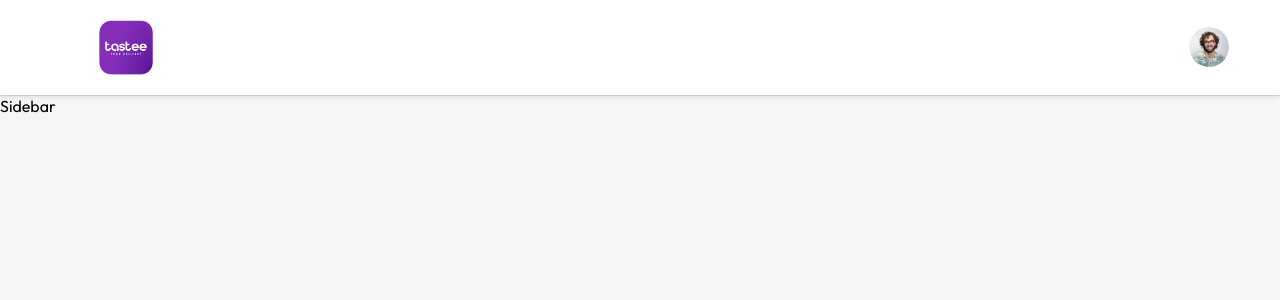
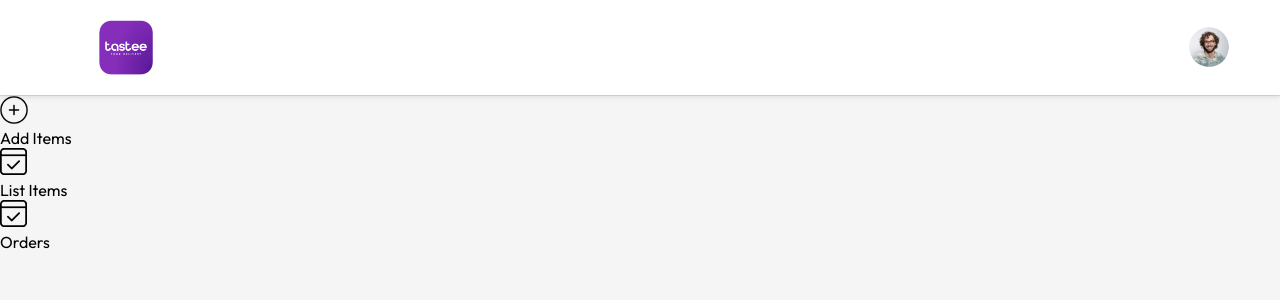
Before and after one commit to Heshani833/Full-Stack-Food-Delivery-Website, a React (Vite) app in the folder admin/admin-panel/: page / in a window 1280 px wide. Before the commit this address had no page. Shown: the top 300 px of the page. Built offline with nearby package versions, Linux system fonts and the light colour scheme.

Commit message:
Added icons in Sidebar

```diff
--- a/admin/admin-panel/src/components/Sidebar/Sidebar.jsx
+++ b/admin/admin-panel/src/components/Sidebar/Sidebar.jsx
@@ -1,10 +1,26 @@
-import React from 'react'
-import './sidebar.css'
+import React from "react";
+import "./sidebar.css";
+import { assets } from "../../assets/assets";
 
 const Sidebar = () => {
   return (
-    <div>Sidebar</div>
-  )
-}
+    <div className="sidebar">
+      <div className="sidebar-options">
+        <div className="sidebar-option">
+          <img src={assets.add_icon} alt="" />
+          <p>Add Items</p>
+        </div>
+        <div className="sidebar-option">
+          <img src={assets.order_icon} alt="" />
+          <p>List Items</p>
+        </div>
+        <div className="sidebar-option">
+          <img src={assets.order_icon} alt="" />
+          <p>Orders</p>
+        </div>
+      </div>
+    </div>
+  );
+};
 
-export default Sidebar
+export default Sidebar;
```
Also changed, not shown: admin/admin-panel/src/index.css (+7 -8 lines).
